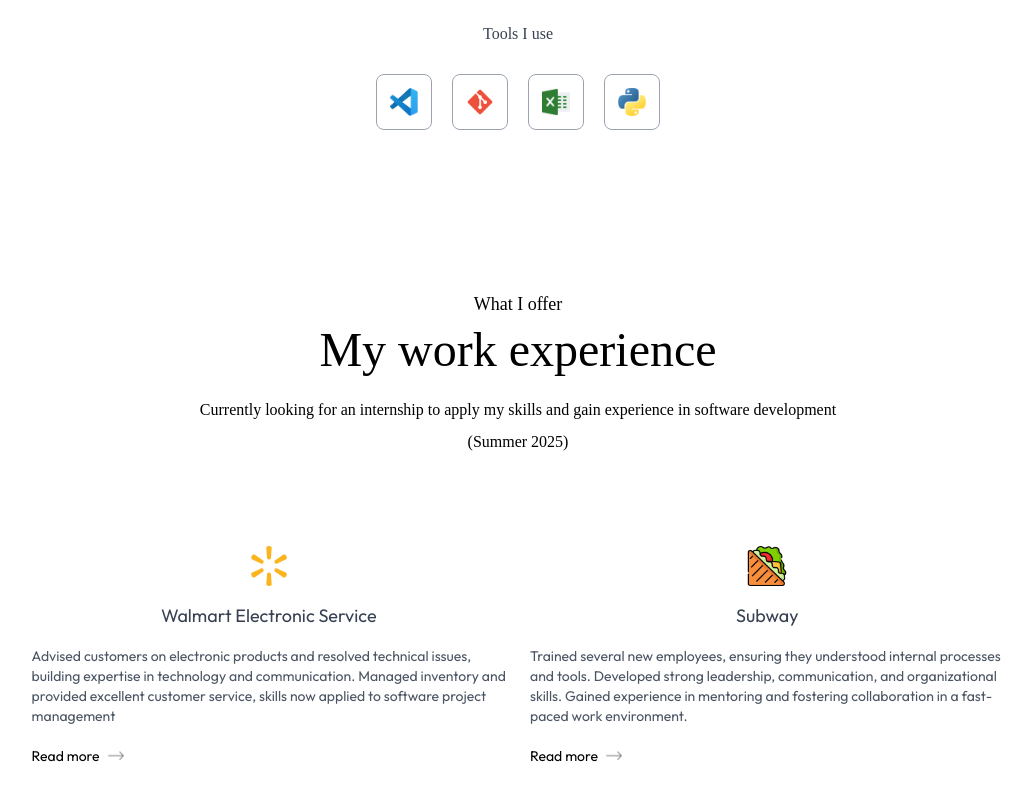
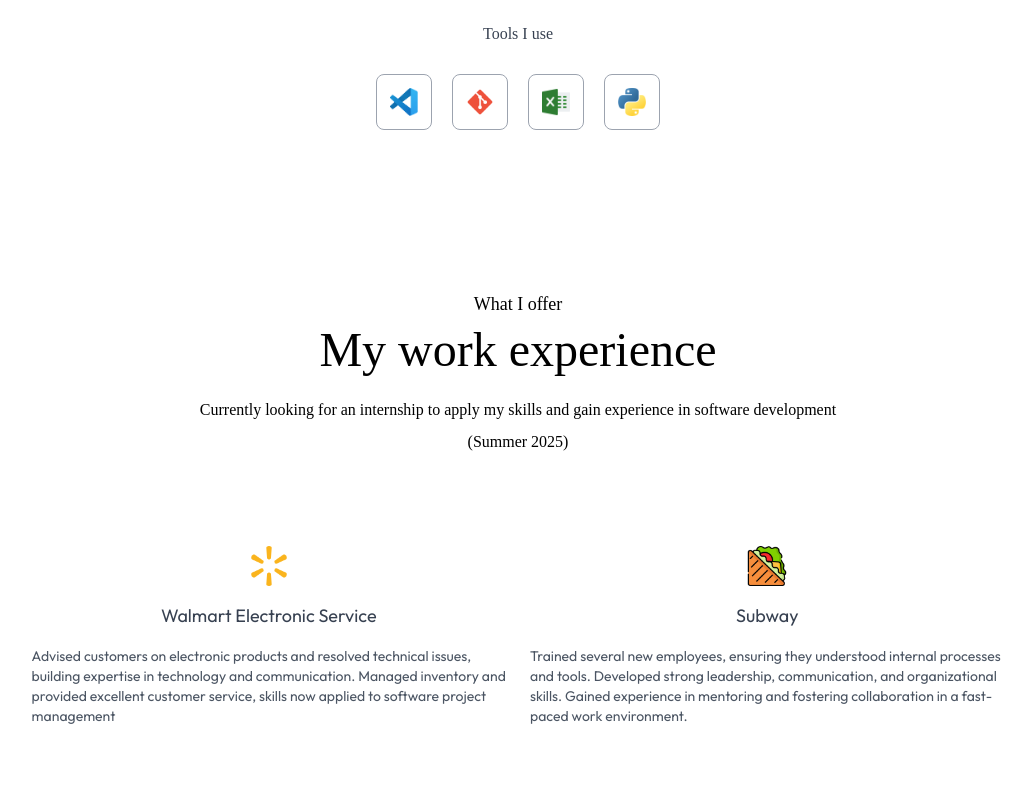
Before and after one commit to Delta-ReFz/PortfolioV2, a Next.js app in the folder portfoliov2/: page / in a window 1280 px wide. Shown: the part 1615-2415 px from the top of the page, without its empty margins (122-1153 px from the left). Built offline with nearby package versions, Linux system fonts and the light colour scheme; a web font is replaced by a local one.

Commit message:
debugged

```diff
--- a/portfoliov2/assets/assets.js
+++ b/portfoliov2/assets/assets.js
@@ -1,4 +1,3 @@
-import user_image from './user-image.png';
 import code_icon from './code-icon.png';
 import code_icon_dark from './code-icon-dark.png';
 import edu_icon from './edu-icon.png';
@@ -15,7 +14,6 @@ import logo from './logo.png';
 import logo_dark from './logo_dark.png';
 import mail_icon from './mail_icon.png';
 import mail_icon_dark from './mail_icon_dark.png';
-import profile_img from './profile-img.png';
 import download_icon from './download-icon.png';
 import hand_icon from './hand-icon.png';
 import header_bg_color from './header-bg-color.png';
@@ -57,7 +55,6 @@ export const assets = {
     image9,
     un,
     un_dark,
-    user_image,
     code_icon,
     code_icon_dark,
     edu_icon,
@@ -74,7 +71,6 @@ export const assets = {
     logo_dark,
     mail_icon,
     mail_icon_dark,
-    profile_img,
     download_icon,
     hand_icon,
     header_bg_color,
@@ -124,8 +120,8 @@ export const workData = [
 ]
 
 export const serviceData = [
-    { icon: assets.walmart, title: 'Walmart Electronic Service', description: 'Advised customers on electronic products and resolved technical issues, building expertise in technology and communication. Managed inventory and provided excellent customer service, skills now applied to software project management', link: '' },
-    { icon: assets.subway, title: 'Subway', description: 'Trained several new employees, ensuring they understood internal processes and tools. Developed strong leadership, communication, and organizational skills. Gained experience in mentoring and fostering collaboration in a fast-paced work environment.', link: '' },
+    { icon: assets.walmart, title: 'Walmart Electronic Service', description: 'Advised customers on electronic products and resolved technical issues, building expertise in technology and communication. Managed inventory and provided excellent customer service, skills now applied to software project management'},
+    { icon: assets.subway, title: 'Subway', description: 'Trained several new employees, ensuring they understood internal processes and tools. Developed strong leadership, communication, and organizational skills. Gained experience in mentoring and fostering collaboration in a fast-paced work environment.'},
 ]
 
 export const infoList = [
--- a/portfoliov2/components/Work.jsx
+++ b/portfoliov2/components/Work.jsx
@@ -19,7 +19,7 @@ const
                                     <Image src={icon} alt='' className='w-10 mx-auto'/>
                                     <h3 className='text-lg my-4 text-gray-700 text-center'>{title}</h3>
                                     <p className='text-sm text-gray-600 leading-5'>{description}</p>
-                                    <a className='flex items-center gap-2 text-sm mt-5' href={link}>Read more <Image alt='' src={assets.right_arrow} className='w-4' /></a>
+
 
                                 </div>
                             ))}
```
